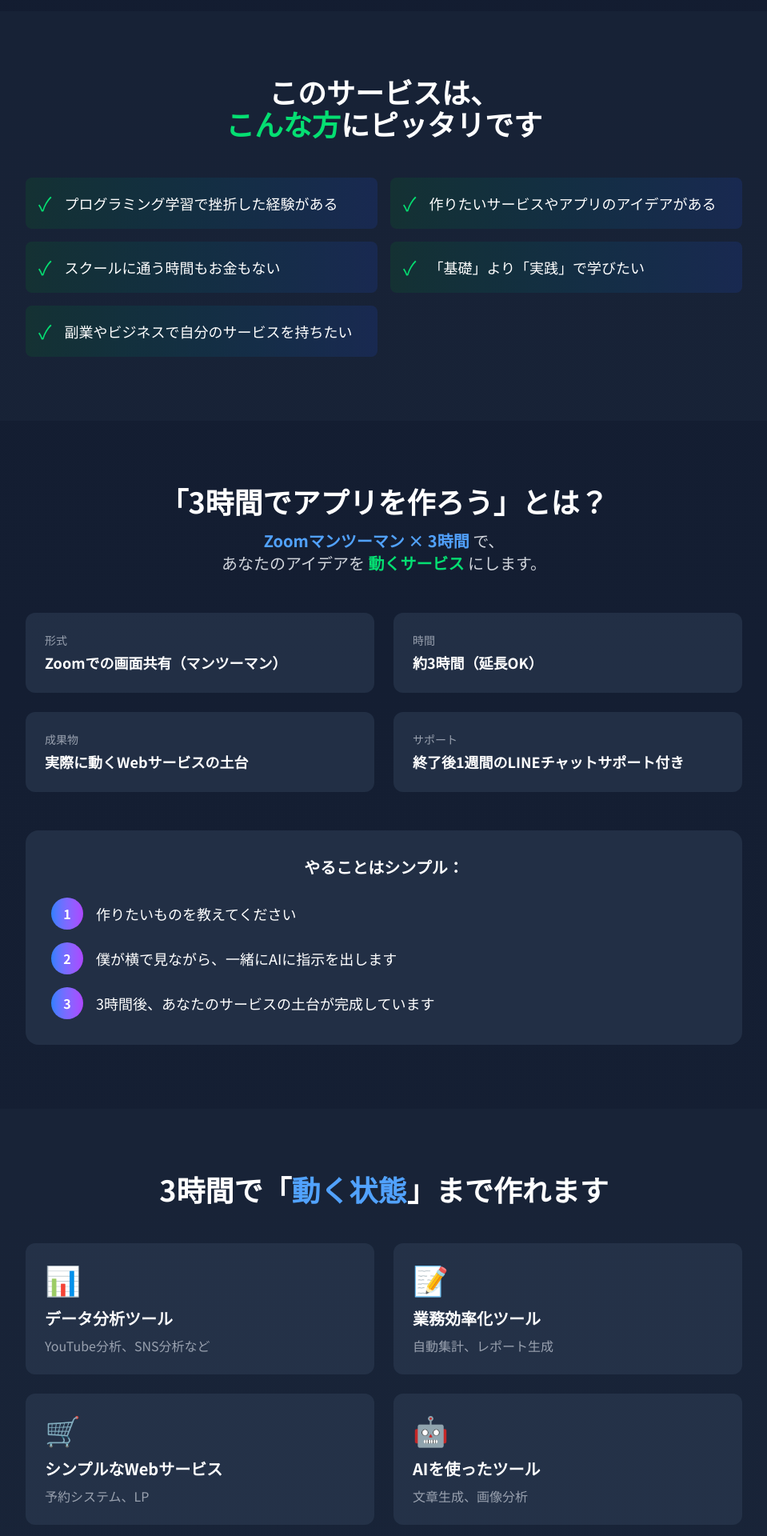
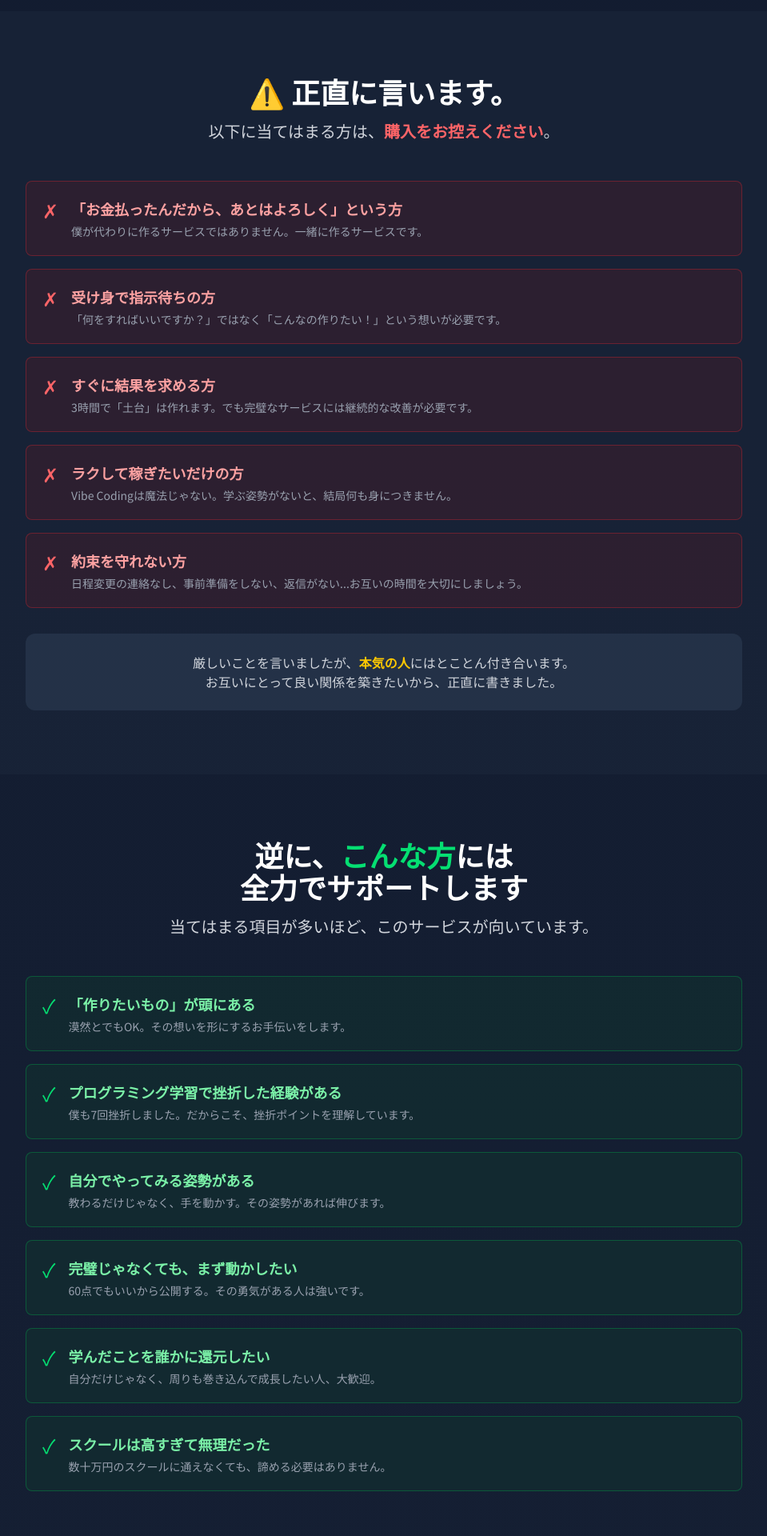
Before and after one commit to soraaaaaaaa11/vive-coding-lp, a Next.js app: page / in a window 1280 px wide. Shown: the part 3600-5520 px from the top of the page at 80% size, without its empty margins (160-1119 px from the left). Built offline with nearby package versions, Linux system fonts and the light colour scheme.

Commit message:
Fix profile image and add filter sections (お断り/向いている人)

```diff
--- a/app/page.tsx
+++ b/app/page.tsx
@@ -204,28 +204,111 @@ export default function Home() {
         </div>
       </section>
 
-      {/* こんな人におすすめ */}
+      {/* こんな人には向いていません（お断り） */}
       <section className="py-20 px-4 bg-slate-800/50">
         <div className="max-w-4xl mx-auto">
-          <h2 className="text-3xl md:text-4xl font-bold text-center mb-12">
-            このサービスは、
-            <br />
-            <span className="text-green-400">こんな方</span>にピッタリです
+          <h2 className="text-3xl md:text-4xl font-bold text-center mb-4">
+            ⚠️ 正直に言います。
           </h2>
-          <div className="grid md:grid-cols-2 gap-4">
+          <p className="text-center text-xl text-gray-300 mb-12">
+            以下に当てはまる方は、<span className="text-red-400 font-bold">購入をお控えください</span>。
+          </p>
+          <div className="space-y-4 mb-8">
             {[
-              "プログラミング学習で挫折した経験がある",
-              "作りたいサービスやアプリのアイデアがある",
-              "スクールに通う時間もお金もない",
-              "「基礎」より「実践」で学びたい",
-              "副業やビジネスで自分のサービスを持ちたい",
+              {
+                title: "「お金払ったんだから、あとはよろしく」という方",
+                desc: "僕が代わりに作るサービスではありません。一緒に作るサービスです。"
+              },
+              {
+                title: "受け身で指示待ちの方",
+                desc: "「何をすればいいですか？」ではなく「こんなの作りたい！」という想いが必要です。"
+              },
+              {
+                title: "すぐに結果を求める方",
+                desc: "3時間で「土台」は作れます。でも完璧なサービスには継続的な改善が必要です。"
+              },
+              {
+                title: "ラクして稼ぎたいだけの方",
+                desc: "Vibe Codingは魔法じゃない。学ぶ姿勢がないと、結局何も身につきません。"
+              },
+              {
+                title: "約束を守れない方",
+                desc: "日程変更の連絡なし、事前準備をしない、返信がない...お互いの時間を大切にしましょう。"
+              },
             ].map((item, index) => (
               <div
                 key={index}
-                className="flex items-center gap-4 p-4 bg-gradient-to-r from-green-900/30 to-blue-900/30 rounded-lg"
+                className="p-5 bg-red-900/20 border border-red-500/30 rounded-lg"
               >
-                <span className="text-green-400 text-2xl">✓</span>
-                <span className="text-lg">{item}</span>
+                <div className="flex items-start gap-4">
+                  <span className="text-red-400 text-2xl flex-shrink-0">✗</span>
+                  <div>
+                    <p className="text-lg font-bold text-red-300 mb-1">{item.title}</p>
+                    <p className="text-gray-400 text-sm">{item.desc}</p>
+                  </div>
+                </div>
+              </div>
+            ))}
+          </div>
+          <div className="bg-slate-700/50 p-6 rounded-xl text-center">
+            <p className="text-gray-300">
+              厳しいことを言いましたが、<span className="text-yellow-400 font-bold">本気の人</span>にはとことん付き合います。
+              <br />
+              お互いにとって良い関係を築きたいから、正直に書きました。
+            </p>
+          </div>
+        </div>
+      </section>
+
+      {/* こんな人におすすめ */}
+      <section className="py-20 px-4">
+        <div className="max-w-4xl mx-auto">
+          <h2 className="text-3xl md:text-4xl font-bold text-center mb-4">
+            逆に、<span className="text-green-400">こんな方</span>には
+            <br />
+            全力でサポートします
+          </h2>
+          <p className="text-center text-xl text-gray-300 mb-12">
+            当てはまる項目が多いほど、このサービスが向いています。
+          </p>
+          <div className="space-y-4">
+            {[
+              {
+                title: "「作りたいもの」が頭にある",
+                desc: "漠然とでもOK。その想いを形にするお手伝いをします。"
+              },
+              {
+                title: "プログラミング学習で挫折した経験がある",
+                desc: "僕も7回挫折しました。だからこそ、挫折ポイントを理解しています。"
+              },
+              {
+                title: "自分でやってみる姿勢がある",
+                desc: "教わるだけじゃなく、手を動かす。その姿勢があれば伸びます。"
+              },
+              {
+                title: "完璧じゃなくても、まず動かしたい",
+                desc: "60点でもいいから公開する。その勇気がある人は強いです。"
+              },
+              {
+                title: "学んだことを誰かに還元したい",
+                desc: "自分だけじゃなく、周りも巻き込んで成長したい人、大歓迎。"
+              },
+              {
+                title: "スクールは高すぎて無理だった",
+                desc: "数十万円のスクールに通えなくても、諦める必要はありません。"
+              },
+            ].map((item, index) => (
+              <div
+                key={index}
+                className="p-5 bg-green-900/20 border border-green-500/30 rounded-lg"
+              >
+                <div className="flex items-start gap-4">
+                  <span className="text-green-400 text-2xl flex-shrink-0">✓</span>
+                  <div>
+                    <p className="text-lg font-bold text-green-300 mb-1">{item.title}</p>
+                    <p className="text-gray-400 text-sm">{item.desc}</p>
+                  </div>
+                </div>
               </div>
             ))}
           </div>
```
Also changed, not shown: public/images/profile.png.
